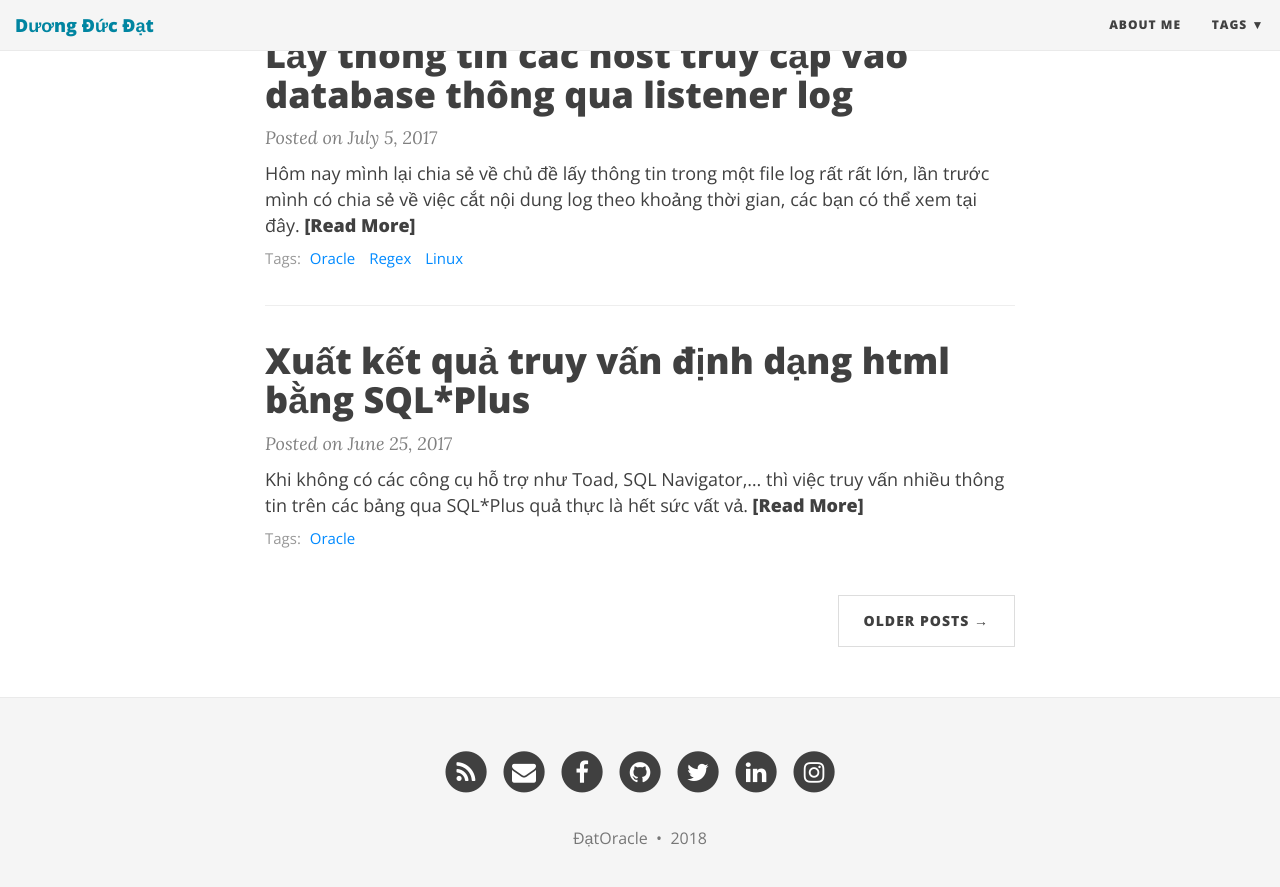
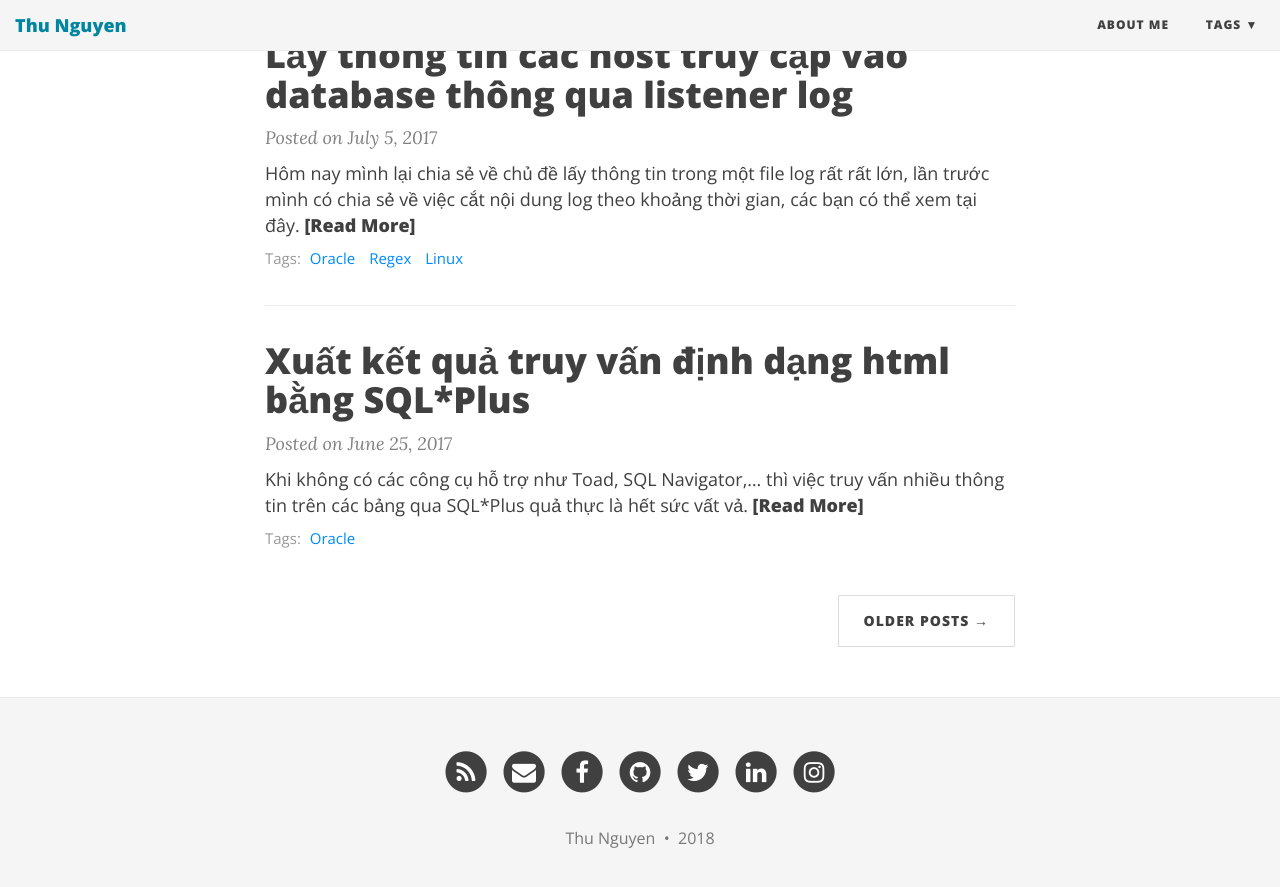
Before and after one commit to noobfromvn/noobfromvn.github.io, a Jekyll site: the page built from index.html, in a window 1280 px wide and 900 px high, scrolled down 2520 px. Shown: the top 887 px of the window. Built offline with Jekyll 4.4.1, drawn with Linux system fonts in a browser that asks for light colours; nearby versions of some CDN libraries; the list of posts is cut into pages by our own code; some of the changed lines change nothing that is shown.

Commit message:
Update _config.yml

```diff
--- a/_config.yml
+++ b/_config.yml
@@ -4,7 +4,7 @@
 # baseurl is the website's URL without the hostname
 
 # If you are building a simple GitHub user page (http://username.github.io) then use these settings:
-url: "https://datoracle.github.io"
+url: "https://noobfromvn.github.io"
 baseurl: ""
 
 # If you are building a GitHub project page then use these settings:
@@ -14,10 +14,10 @@
 # Of course don't forget to change the username and projectname to YOUR username and project
 
 # Name of website
-title: Dương Đức Đạt
+title: Thu Nguyen
 
 # Short description of your site
-description: Blogging is fun!
+description: A bad boy!
 
 # --- Navigation bar options --- #
 
@@ -25,10 +25,9 @@
 navbar-links:
   About Me: "aboutme"
   Tags:
-    - Oracle: "https://datoracle.github.io/tags/#Oracle"
-    - Linux: "https://datoracle.github.io/tags/#Linux"
-    - #TIL: "https://datoracle.github.io/tags/#TIL"
-    - Life: "https://datoracle.github.io/tags/#Life"
+    - Security: "https://noobfromvn.github.io/tags/#Security"
+    - Books: "https://noobfromvn.github.io/tags/#Books"
+    - Life: "https://noobfromvn.github.io/tags/#Life"
 
 # Image to show in the navigation bar - image must be a square (width = height)
 # Remove this parameter if you don't want an image in the navbar
@@ -64,29 +63,28 @@
 # Change all these values or delete the ones you don't want.
 # Important: you must keep the "name" parameter, everything else you can remove
 author:
-  name: ĐạtOracle
-
+  name: Thu Nguyen
 # Select your active Social Network Links.
 # Uncomment the links you want to show in the footer and add your information to each link.
 # You can reorder the items to define the link order.
 # If you want to add a new link that isn't here, you'll need to also edit the file _data/SocialNetworks.yml
 social-network-links:
   rss: true
-  email: "ducdat2411@live.com"
-  facebook: datoracle
-  github: datoracle
-  twitter: ducdatduong
-#  reddit: yourname
+  email: "thund2@outlook.com.vn"
+  facebook: mr.dangthu158
+  github: noobfromvn
+  twitter: MrThund
+#  reddit: noobfromvn
 #  google-plus: +asd
-  linkedin: duongducdat
+  linkedin: thund
 #  xing: yourname
 #  stackoverflow: "3943160/"
-#  snapchat: datoracle
-  instagram: datoracle
-#  youtube: user/datoracle
+#  snapchat: noobfromvn
+  instagram: thund158
+#  youtube: user/noobfromvn
 #  spotify: yourname
 #  telephone: +14159998888
-#  steam: datoracle
+#  steam: noobfromvn
 #  twitch: yourname
 #  yelp: yourname
 
@@ -120,7 +118,7 @@
 
 # --- Misc --- #
 # Fill in your Disqus shortname (NOT the userid) if you want to support Disqus comments
-disqus: "datoracle-github-io"
+disqus: noobfromvn
 
 # Facebook App ID
 # fb_app_id: ""
```
